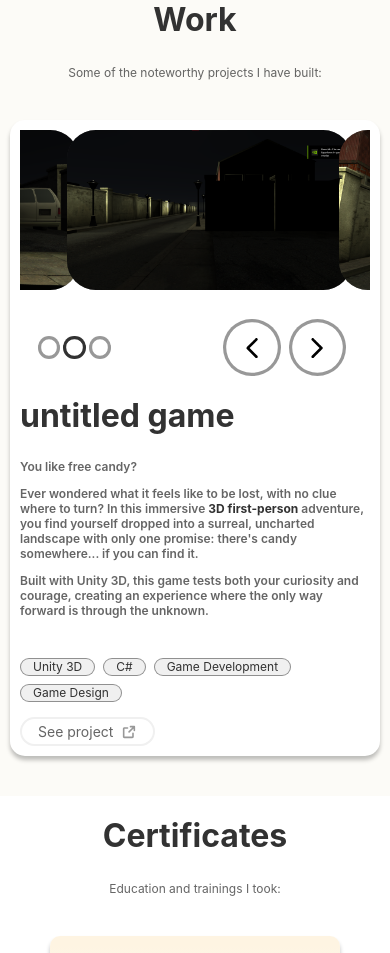
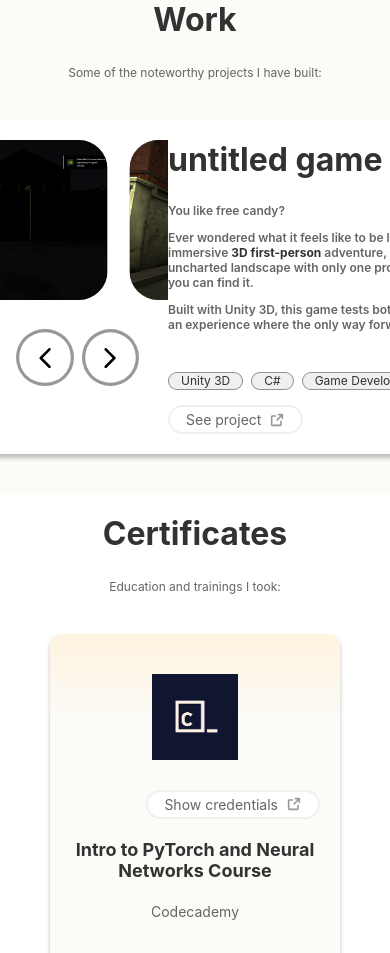
Before and after one commit to AaronWillsAbordo/aaronwillsabordo.github.io, a React app: page / in a window 390 px wide. Shown: the part 3720-4673 px from the top of the page. Built offline with nearby package versions, Linux system fonts and the light colour scheme.

Commit message:
[work] eyy

```diff
--- a/src/layouts/Work.css
+++ b/src/layouts/Work.css
@@ -27,24 +27,3 @@
     justify-content: center;
     align-items: center; */
 }
-
-/* Mobile layout */
-@media (max-width: 768px) {
-    .work-container {
-        flex-direction: column;
-        width: 100%;
-        padding: 10px;
-    }
-
-    .work-column-left {
-        width: 100%;
-        max-width: 350px;
-        height: 100%;
-        max-height: 400px;
-        margin-bottom: 20px;
-    }
-
-    .work-column-right {
-        width: 100%;
-    }
-}
--- a/src/layouts/Work.js
+++ b/src/layouts/Work.js
@@ -14,6 +14,42 @@ const Work = forwardRef((props, ref) => {
             <title>Work</title>
             <h2>Some of the noteworthy projects I have built:</h2>
 
+            {props.isMobile ?
+            (
+                <>
+                    {dataWork.work.map((project) => (
+                        <div key={project.id} className="work-container" style={{flexDirection:'column', width: '100%', padding: '10px'}}>
+                            <div className="work-column-left" style={{width:'100%', height: '100%', marginBottom: '20px'}}>
+                                {project.imgs && project.imgs.length > 0 ? (
+                                    <EmblaCarousel slides={project.imgs} options={{loop: true}} isMobile={props.isMobile} />
+                                ) : (
+                                    <p>No images available for this project.</p>
+                                )}
+                            </div>
+                            <div className="work-column-right" style={{width: '100%'}}>
+                                <h1>{project.title}</h1>
+                                <p>
+                                    <ReactMarkdown>
+                                        {project.description.join('\n')}
+                                    </ReactMarkdown>
+                                </p>
+                                <div className="skills-container">
+                                    {project.skills.map((skill, index) => (
+                                        <span key={index} className="skill-box">{skill}</span>
+                                    ))}
+                                </div>
+                                <a href={project.link} target="_blank" rel="noopener noreferrer" className="goto-box" style={{marginTop: '15px'}} >
+                                    {project.category === "repo" ? "Goto repo" : "See project"}
+                                    <img src={imgGoto.source} alt="Go to project" className="goto-icon" />
+                                </a>
+                            </div>
+                        </div>
+                    ))}
+                </>
+            )
+            :
+            (
+                <>
                     {dataWork.work.map((project) => (
                         <div key={project.id} className="work-container">
                             <div className="work-column-left">
@@ -42,6 +78,10 @@ const Work = forwardRef((props, ref) => {
                             </div>
                         </div>
                     ))}
+                </>
+            )
+            }
+
 
         </section>
     );
```
Lines whose indentation alone changed are shown as unchanged.
